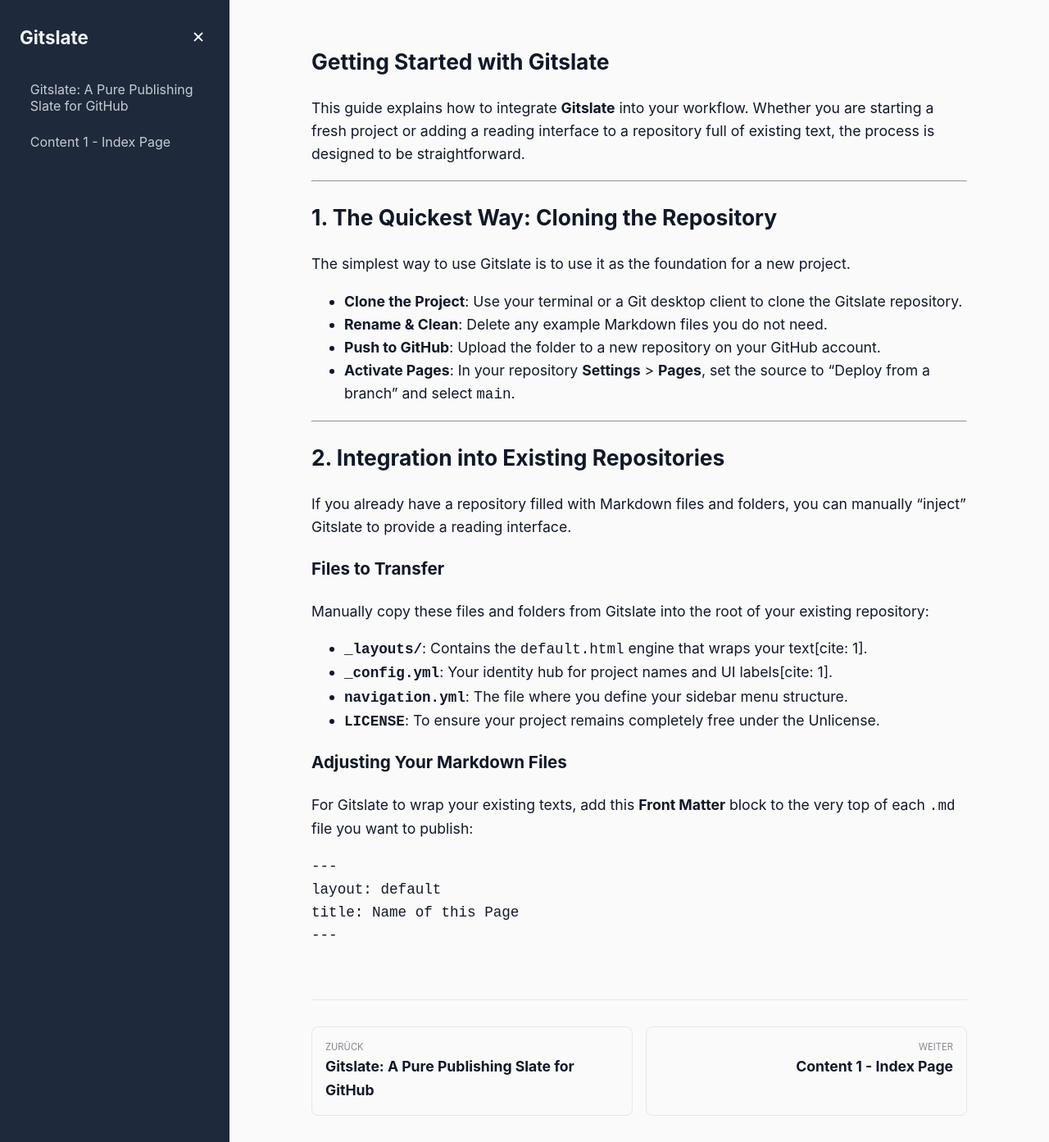
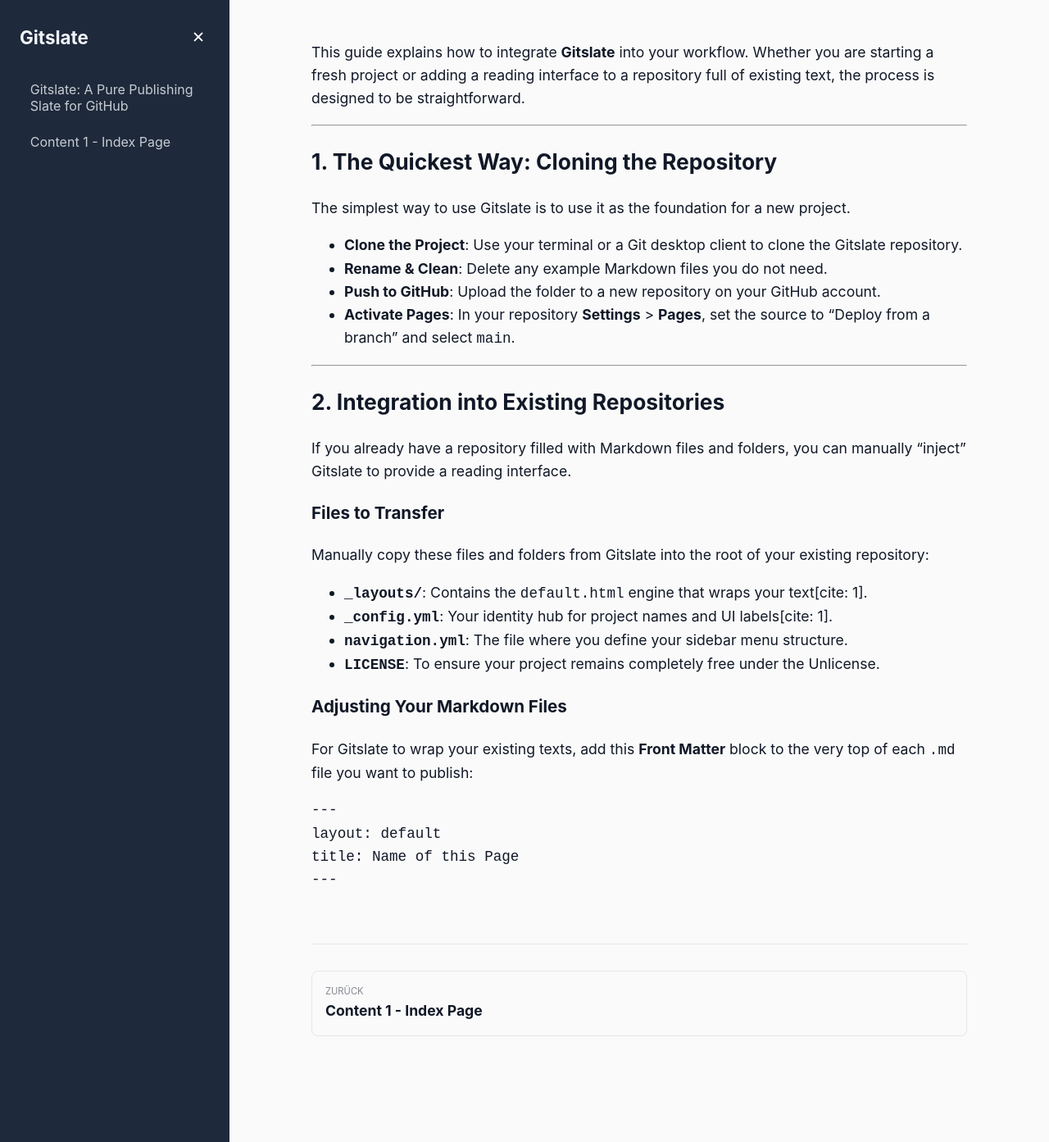
Before and after one commit to texthub/gitslate, a Jekyll site: the page built from docs/setup.md, in a window 1280 px wide and 1393 px high. Shown: the whole window at 82% size. Built offline with Jekyll 4.4.1, drawn with Linux system fonts in a browser that asks for light colours.

Commit message:
Update setup.md

```diff
--- a/docs/setup.md
+++ b/docs/setup.md
@@ -1,10 +1,8 @@
 ---
 layout: default
-title: "Getting Started"
-nav_order: 10
+title: "Getting Started with Gitslate"
+nav_order: 30
 ---
-
-# Getting Started with Gitslate
 
 This guide explains how to integrate **Gitslate** into your workflow. Whether you are starting a fresh project or adding a reading interface to a repository full of existing text, the process is designed to be straightforward.
 
```
